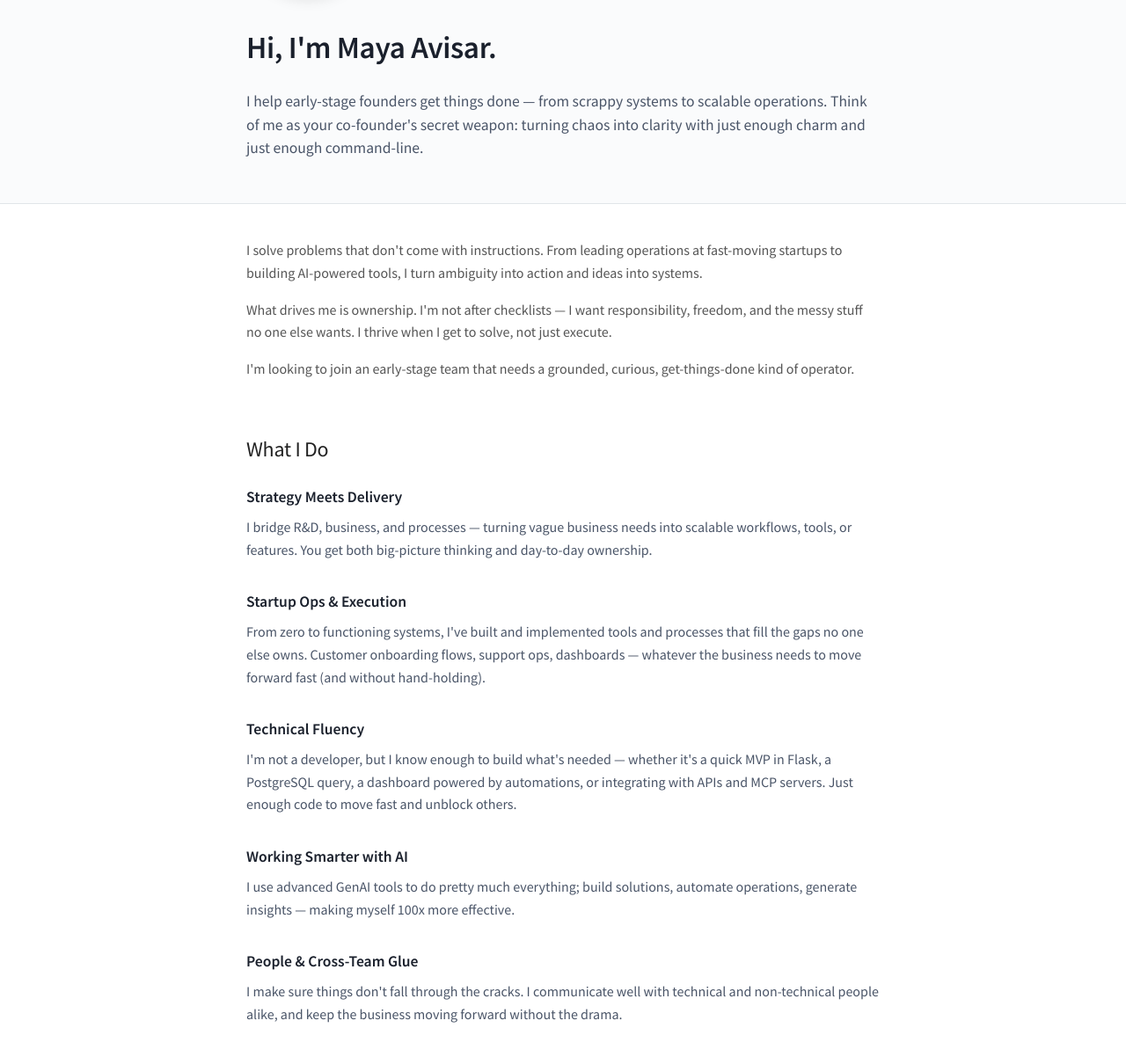
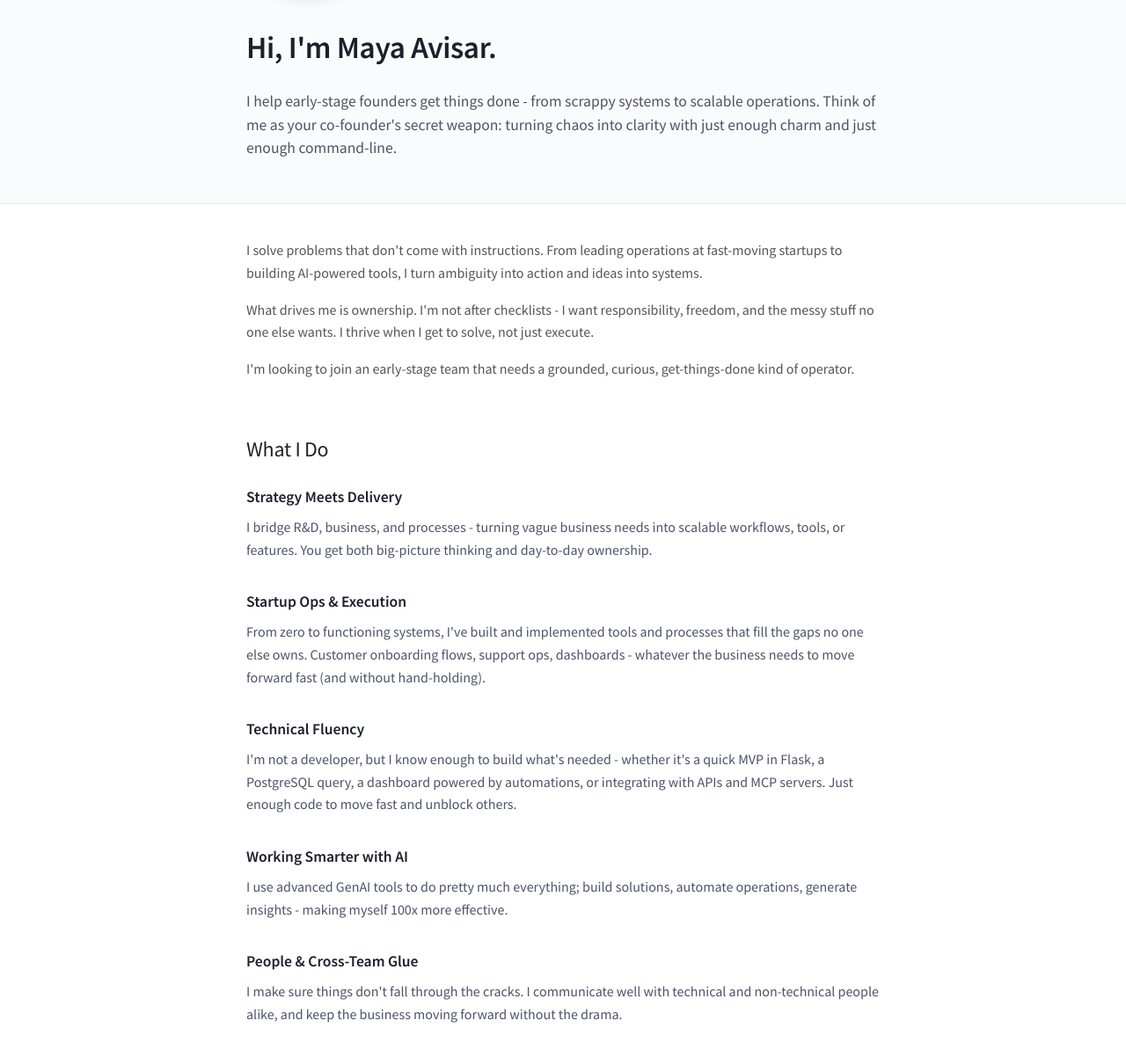
Before and after one commit to mayaavisarma/maya-avisar, a Jekyll site: the page built from index.html, in a window 1280 px wide and 1400 px high, cut to the strip 194-1396 px from the top of the window. Shown: the whole strip at 88% size. Built offline with Jekyll 4.4.1, drawn with Linux system fonts in a browser that asks for light colours; the list of posts is cut into pages by our own code; some of the changed text lies outside the part shown.

Commit message:
Replace em dashes with hyphens
Replace 8 em dashes (U+2014) with regular hyphens (U+002D) across
all user-facing copy in index.html to make the text read more
naturally and less AI-generated.

Changed locations:
- Subtitle (1)
- About section (1)
- What I Do cards: Strategy Meets Delivery, Startup Ops & Execution,
  Technical Fluency, Working Smarter with AI (4)
- Project blurbs: Production Operations Scaling, Lovecode (2)

Co-authored-by: Cursor Agent <cursoragent@cursor.com>

```diff
--- a/index.html
+++ b/index.html
@@ -15,7 +15,7 @@ layout: portfolio
     </div>
     <div class="header-content">
       <h1>Hi, I'm Maya Avisar.</h1>
-      <p class="subtitle">I help early-stage founders get things done — from scrappy systems to scalable operations. Think of me as your co-founder's secret weapon: turning chaos into clarity with just enough charm and just enough command-line.</p>
+      <p class="subtitle">I help early-stage founders get things done - from scrappy systems to scalable operations. Think of me as your co-founder's secret weapon: turning chaos into clarity with just enough charm and just enough command-line.</p>
     </div>
   </div>
 </header>
@@ -24,7 +24,7 @@ layout: portfolio
   <div class="container">
     <p>I solve problems that don't come with instructions. From leading operations at fast-moving startups to building AI-powered tools, I turn ambiguity into action and ideas into systems.</p>
 
-    <p>What drives me is ownership. I'm not after checklists — I want responsibility, freedom, and the messy stuff no one else wants. I thrive when I get to solve, not just execute.</p>
+    <p>What drives me is ownership. I'm not after checklists - I want responsibility, freedom, and the messy stuff no one else wants. I thrive when I get to solve, not just execute.</p>
 
     <p>I'm looking to join an early-stage team that needs a grounded, curious, get-things-done kind of operator.</p>
   </div>
@@ -36,22 +36,22 @@ layout: portfolio
     <div class="skills-list">
       <div class="skill-item">
         <h3>Strategy Meets Delivery</h3>
-        <p>I bridge R&D, business, and processes — turning vague business needs into scalable workflows, tools, or features. You get both big-picture thinking and day-to-day ownership.</p>
+        <p>I bridge R&D, business, and processes - turning vague business needs into scalable workflows, tools, or features. You get both big-picture thinking and day-to-day ownership.</p>
       </div>
 
       <div class="skill-item">
         <h3>Startup Ops & Execution</h3>
-        <p>From zero to functioning systems, I've built and implemented tools and processes that fill the gaps no one else owns. Customer onboarding flows, support ops, dashboards — whatever the business needs to move forward fast (and without hand-holding).</p>
+        <p>From zero to functioning systems, I've built and implemented tools and processes that fill the gaps no one else owns. Customer onboarding flows, support ops, dashboards - whatever the business needs to move forward fast (and without hand-holding).</p>
       </div>
 
       <div class="skill-item">
         <h3>Technical Fluency</h3>
-        <p>I'm not a developer, but I know enough to build what's needed — whether it's a quick MVP in Flask, a PostgreSQL query, a dashboard powered by automations, or integrating with APIs and MCP servers. Just enough code to move fast and unblock others.</p>
+        <p>I'm not a developer, but I know enough to build what's needed - whether it's a quick MVP in Flask, a PostgreSQL query, a dashboard powered by automations, or integrating with APIs and MCP servers. Just enough code to move fast and unblock others.</p>
       </div>
 
       <div class="skill-item">
         <h3>Working Smarter with AI</h3>
-        <p>I use advanced GenAI tools to do pretty much everything; build solutions, automate operations, generate insights — making myself 100x more effective.</p>
+        <p>I use advanced GenAI tools to do pretty much everything; build solutions, automate operations, generate insights - making myself 100x more effective.</p>
       </div>
 
       <div class="skill-item">
@@ -85,7 +85,7 @@ layout: portfolio
 
     <div class="project-item">
       <h4>Production Operations Scaling</h4>
-      <p>Created and automated a stage-by-stage production pipeline. Built internal tooling and methodology for validating new themes, streamlining prompts, generating content, and publishing at scale — enabling rapid growth with minimal overhead.</p>
+      <p>Created and automated a stage-by-stage production pipeline. Built internal tooling and methodology for validating new themes, streamlining prompts, generating content, and publishing at scale - enabling rapid growth with minimal overhead.</p>
     </div>
 
     <h3>Personal Projects</h3>
@@ -97,7 +97,7 @@ layout: portfolio
 
     <div class="project-item">
       <h4>Lovecode</h4>
-      <p>A gamified, personalized wedding website service — complete with QR-coded stations across venues, interactive guest experiences, and creative data collection for couples. Concept → product → launch: all self-built.</p>
+      <p>A gamified, personalized wedding website service - complete with QR-coded stations across venues, interactive guest experiences, and creative data collection for couples. Concept → product → launch: all self-built.</p>
     </div>
 
     <div class="project-item">
```
